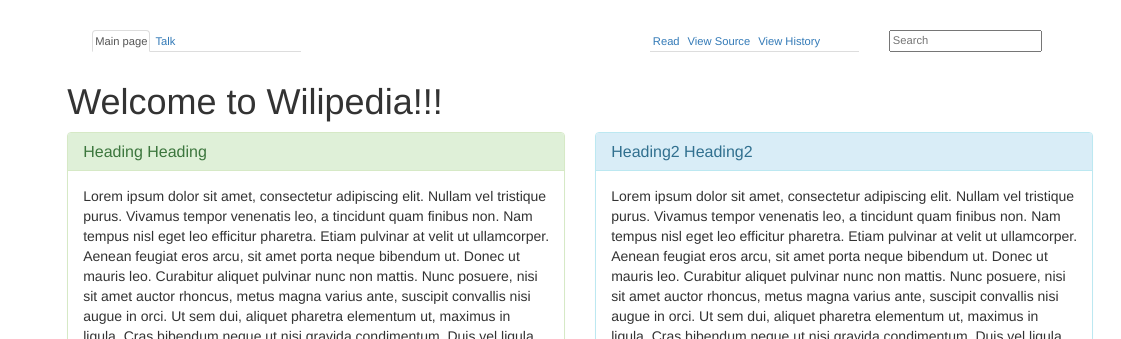
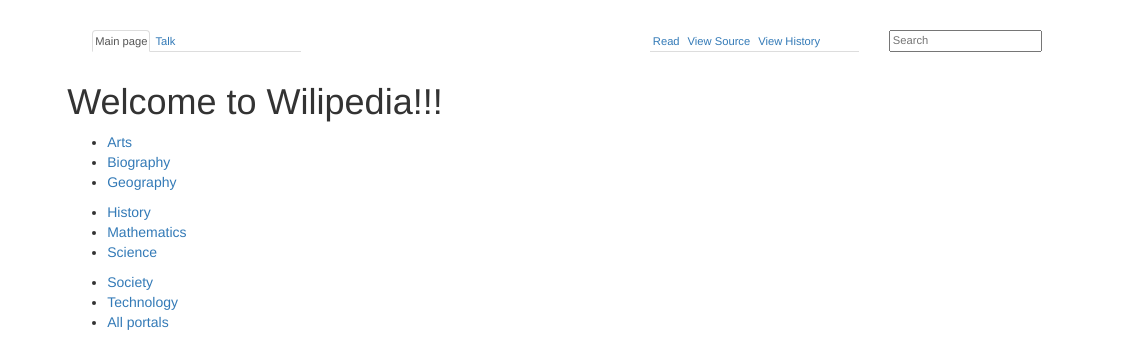
Before and after one commit to misakimichy/wilipedia, a plain HTML site: page index.html in a window 1280 px wide. Shown: the top 339 px of the page, 159-1280 px from the left. Drawn offline with Linux system fonts and the light colour scheme.

Commit message:
Feat: Add wilipedia list by the title header.

```diff
--- a/index.html
+++ b/index.html
@@ -76,11 +76,28 @@
           </div>
           <div class="row">
             <div class="col-md-12">
-              <h1>Welcome to Wilipedia!!!</h1>
+              <div class="wilipedia-list">
+                <h1 class="title">Welcome to Wilipedia!!!</h1>
+                <ul>
+                  <li><a href="#">Arts</a></li>
+                  <li><a href="#">Biography</a></li>
+                  <li><a href="#">Geography</a></li>
+                </ul>
+                <ul>
+                  <li><a href="#">History</a></li>
+                  <li><a href="#">Mathematics</a></li>
+                  <li><a href="#">Science</a></li>
+                  </ul>
+                <ul>
+                  <li><a href="#">Society</a></li>
+                  <li><a href="#">Technology</a></li>
+                  <li><a href="#">All portals</a></li>
+                </ul>
+              </div>
             </div>
           </div>
           <div class="row">
-            <div class="col-md-6">
+            <div class="col-md-6 no-padding">
               <div class="panel panel-success">
                 <div class="panel-heading">
                   <h2 class="panel-title ">Heading Heading</h2>
@@ -91,7 +108,7 @@
                   </div>
                 </div>
               </div>
-            <div class="col-md-6">
+            <div class="col-md-6 no-padding">
               <div class="panel panel-info">
                 <div class="panel-heading">
                     <h2 class="panel-title">Heading2 Heading2</h2>
@@ -104,7 +121,7 @@
             </div>
           </div>
           <div class="row">
-            <div class="col-md-12">
+            <div class="col-md-12 no-padding">
               <div class="panel panel-danger">
                 <div class="panel-heading">
                   <h2 class="panel-title">Heading 3</h2>
@@ -117,7 +134,7 @@
             </div>
           </div>
           <div class="row">
-              <div class="col-md-12">
+              <div class="col-md-12 no-padding">
                   <div class="panel panel-warning">
                     <div class="panel-heading">
                       <h2 class="panel-title">Heading 3</h2>
```
